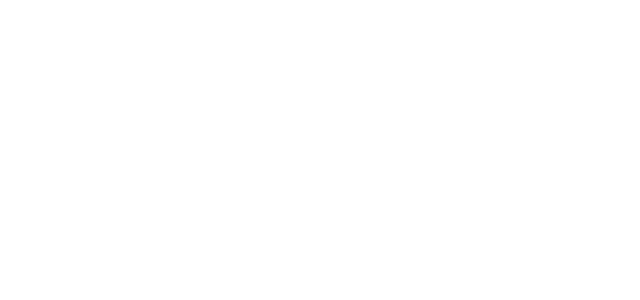
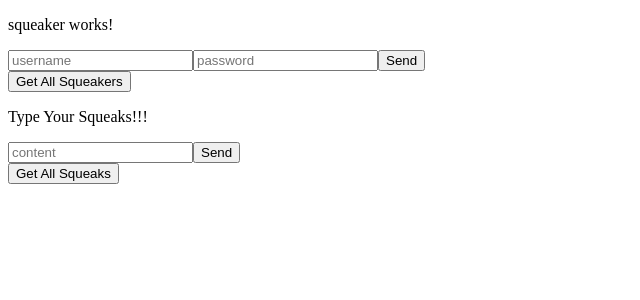
Before and after one commit to Twitter-Clone-Group/squeaker-front, an Angular app: page / in a window 1280 px wide. Shown: the top 300 px of the page, without its empty margins (0-640 px from the left). Built offline with nearby package versions, Linux system fonts and the light colour scheme.

Commit message:
speak component frontend

```diff
--- a/src/app/squeaker/squeak.component.html
+++ b/src/app/squeaker/squeak.component.html
@@ -0,0 +1,24 @@
+<p>Type Your Squeaks!!!</p>
+<div class="chat-box bg-white">
+  <form (ngSubmit)="saveSqueak(sendForm)" #sendForm="ngForm">
+    <div class="input-group">
+      <input class="form-control border no-shadow no-rounded" type="text" name="content" placeholder="content" ngModel>
+      <span class="input-group-btn">
+                    <button class="btn btn-success no-rounded" type="submit">Send</button>
+                  </span>
+    </div><!-- /input-group -->
+  </form>
+</div>
+<div>
+  <button class="btn btn-success no-rounded" type="submit" (click)="findAllSqueaks()">Get All Squeaks</button>
+</div>
+<div>
+  <ol>
+    <li *ngFor="let squeak of this.squeaks">
+      <p>
+        id = {{squeak.id}}
+        username = {{squeak.content}}
+      </p>
+    </li>
+  </ol>
+</div>
--- a/src/app/squeaker/squeak.component.ts
+++ b/src/app/squeaker/squeak.component.ts
@@ -0,0 +1,36 @@
+import { Component, OnInit } from '@angular/core';
+import {NgForm} from "@angular/forms";
+import {Squeak} from "../models/squeak";
+import {SqueakService} from "../services/squeak.service";
+import {SqueakDTO} from "../models/squeakDTO";
+
+
+@Component({
+  selector: 'app-squeak',
+  templateUrl: './squeak.component.html',
+  styleUrls: ['./squeak.component.css']
+})
+export class SqueakComponent implements OnInit {
+  squeaks: Squeak[] = [];
+
+  constructor(private squeakService: SqueakService) {
+  }
+
+  ngOnInit(): void {
+  }
+
+  findAllSqueaks(): void {
+    this.squeakService.findAll().subscribe(
+      (data: Squeak[]) => {
+        this.squeaks = data;
+      }
+    )
+  }
+
+  saveSqueak(sendForm: NgForm): void {
+    const squeakDTO = new SqueakDTO(sendForm.value.content)
+    this.squeakService.save(squeakDTO).subscribe();
+    sendForm.control.reset()
+  }
+
+}
```
